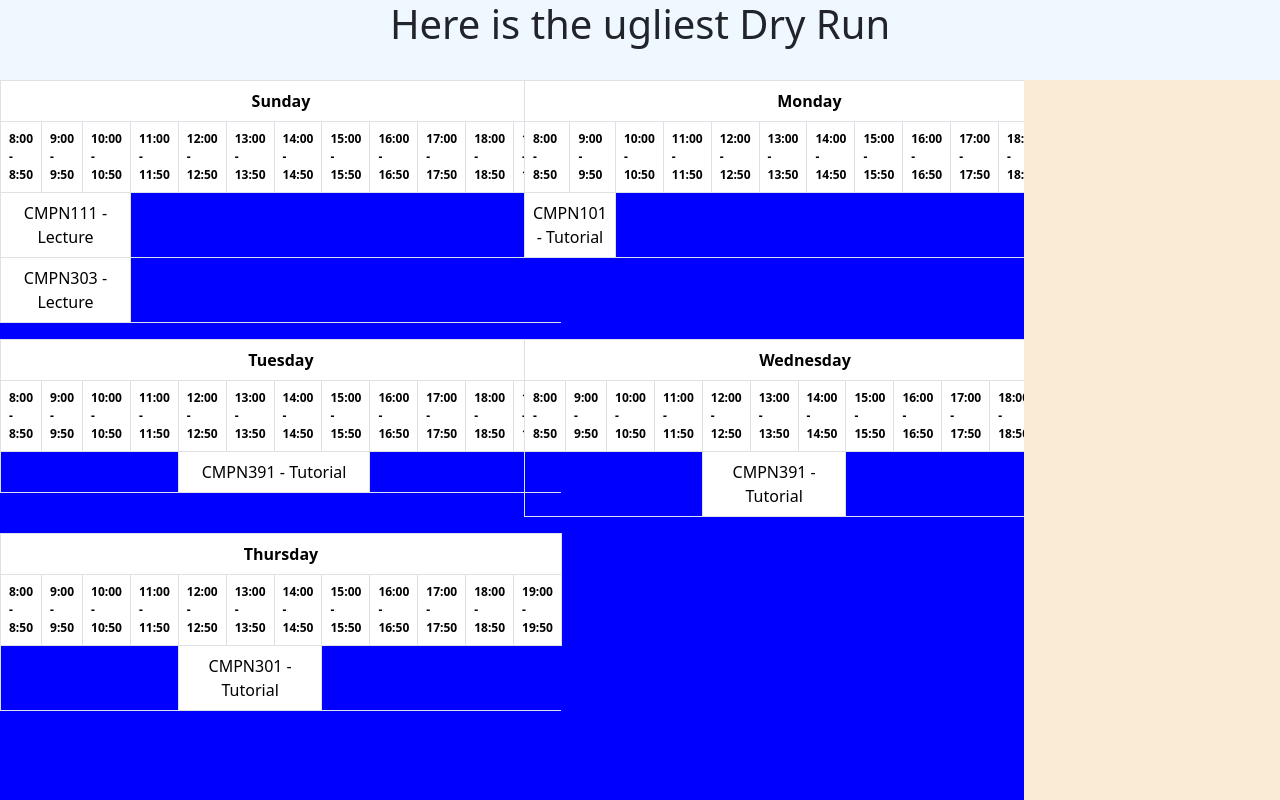
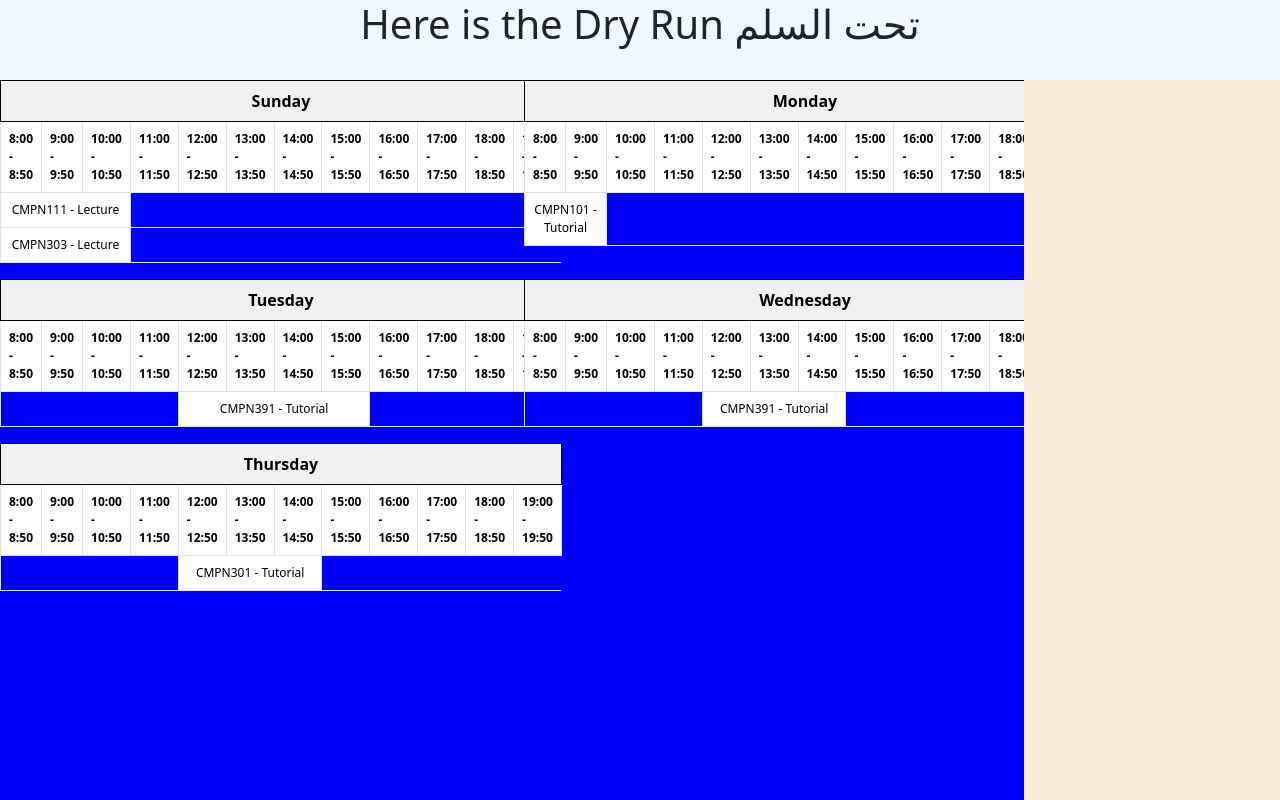
Before and after one commit to Khalidmamdou7/college-dry-run, a React app: page /dry-run in a window 1280 px wide. Built offline with nearby package versions, Linux system fonts and the light colour scheme.

Commit message:
Adjusted the layout

```diff
--- a/public/index.html
+++ b/public/index.html
@@ -24,7 +24,7 @@
       work correctly both with client-side routing and a non-root public URL.
       Learn how to configure a non-root public URL by running `npm run build`.
     -->
-    <title>Ugly Dry Run</title>
+    <title>Dry Run تحت السلم</title>
   </head>
   <body>
     <noscript>You need to enable JavaScript to run this app.</noscript>
--- a/src/pages/dry-run/DryRun.jsx
+++ b/src/pages/dry-run/DryRun.jsx
@@ -6,7 +6,7 @@ function DryRun() {
     return (
         <div className={styles['page-container']}>
             <div className={styles['page-header']}>
-                <h1>Here is the ugliest Dry Run</h1>
+                <h1>Here is the Dry Run تحت السلم</h1>
             </div>
             <div className={styles['page-content']}>
                 <div className={styles['dry-run-container']}>
--- a/src/pages/dry-run/time-table/TimeTable.jsx
+++ b/src/pages/dry-run/time-table/TimeTable.jsx
@@ -93,12 +93,13 @@ function TimeTable() {
         <div className='table-responsive'>
             <div className="row">
                 {daysOfWeek.map((day, index) => (
-                    <div className="col-md-6" key={index}>
-                        <table className='table align-middle table-bordered table-hover'>
+                    <div className="col-md-6"style={{ margin: '2', padding: '2' }} key={index}>
+                        <table className='table align-middle table-bordered table-hover' >
                             <thead>
-                                <tr>
-                                    <th scope="col" colSpan={12}>{day}</th>
+                                <tr className={styles['table-header']}>
+                                    <th scope="col" colSpan={12} style={{ border: '1px solid black', backgroundColor: '#f0f0f0', fontWeight: 'bold', textAlign: 'center' }}>{day}</th>
                                 </tr>
+
                                 <tr>
                                     {Array.from(Array(12).keys()).map((i) => (
                                         <th scope="col" key={i} className={styles['time-slot']}>
@@ -111,7 +112,12 @@ function TimeTable() {
                                 {coursesTimeslots.map((timeslot) => {
                                     const courseIdentifier = `${timeslot.courseCode}-${timeslot.day}-${timeslot.group}-${timeslot.from}-${timeslot.to}`;
                                     const isSelected = selectedCourses.includes(courseIdentifier);
-                                    const cellStyle = isSelected ? { backgroundColor: '#22FF22' } : {};
+                                    const selectedCellStyle = isSelected ? { backgroundColor: '#22FF22' } : {};
+                                    const courseCellStyle = {
+                                        ...selectedCellStyle,
+                                        fontSize: '12px',
+                                        height: '20px',
+                                    };
 
                                     if (timeslot.day === day) {
                                         return (
@@ -121,7 +127,7 @@ function TimeTable() {
                                                 )}
                                                 <td
                                                     colSpan={timeslot.duration}
-                                                    style={cellStyle}
+                                                    style={courseCellStyle}
                                                     className={`${styles['table-cell']} ${isSelected ? styles['selected-course'] : ''}`}
                                                     onClick={() =>
                                                         toggleCourseSelection(
--- a/src/pages/dry-run/time-table/TimeTable.module.css
+++ b/src/pages/dry-run/time-table/TimeTable.module.css
@@ -14,3 +14,11 @@
 .blank-table-cell {
     opacity: 0;
 }
+
+
+.table-header {
+    border: 1px solid black;
+    background-color: #f0f0f0;
+    font-weight: bold;
+    text-align: center;
+  }
```
